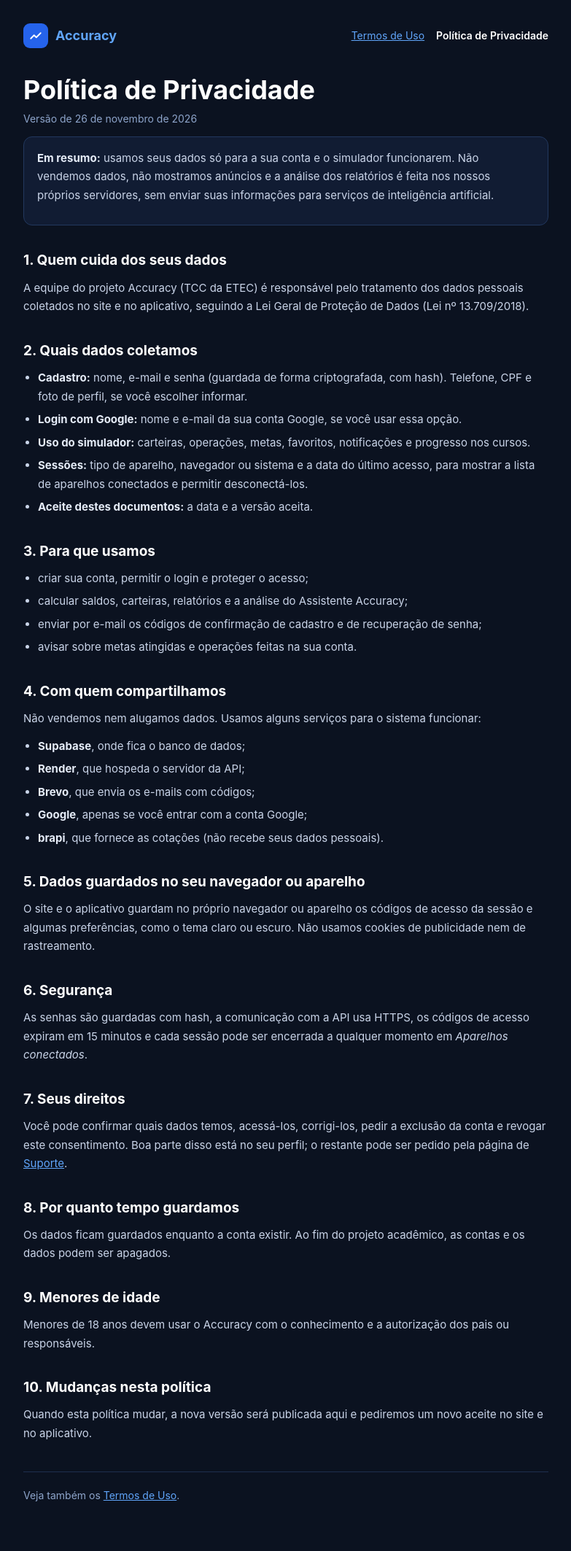
After one commit to Accurancy-tec/Accuracy-Site, a PHP site: page /privacy.php in a window 1280 px wide. The commit adds this page. Shown: the whole page at 73% size, without its empty margins (248-1031 px from the left). Run offline with PHP 8.4, Linux system fonts and the light colour scheme.

Commit message:
feat(site): terms of use, privacy policy and required acceptance
- new Termos de Uso (terms.php) and Política de Privacidade
  (privacy.php) pages, linked from the sign-up form and the landing
  page footer
- the sign-up sends the acceptance to the API
- every signed-in page asks for the acceptance when the API says it
  is pending (existing and Google accounts included); the user can
  accept or leave the account

Co-Authored-By: Claude Opus 5.5 <noreply@anthropic.com>

```diff
--- a/cadastro.php
+++ b/cadastro.php
@@ -189,9 +189,9 @@
 
                 <span>
                     Concordo com os
-                    <a href="#">Termos de Uso</a>
+                    <a href="terms.php" target="_blank" rel="noopener">Termos de Uso</a>
                     e
-                    <a href="#">Política de Privacidade</a>
+                    <a href="privacy.php" target="_blank" rel="noopener">Política de Privacidade</a>
                 </span>
 
             </label>
--- /dev/null
+++ b/css/legal.css
@@ -0,0 +1,131 @@
+/* Terms of Use and Privacy Policy pages */
+
+* {
+    box-sizing: border-box;
+}
+
+body {
+    margin: 0;
+    background: #0b1220;
+    color: #c9d4e8;
+    font-family: "Inter", system-ui, -apple-system, "Segoe UI", sans-serif;
+    font-size: 15px;
+    line-height: 1.7;
+}
+
+.legal {
+    max-width: 760px;
+    margin: 0 auto;
+    padding: 32px 20px 64px;
+}
+
+.legal-top {
+    display: flex;
+    align-items: center;
+    justify-content: space-between;
+    gap: 16px;
+    margin-bottom: 36px;
+}
+
+.legal-brand {
+    display: flex;
+    align-items: center;
+    gap: 10px;
+    color: #fff;
+    font-weight: 700;
+    font-size: 18px;
+    text-decoration: none;
+}
+
+.legal-brand span {
+    display: grid;
+    place-items: center;
+    width: 34px;
+    height: 34px;
+    border-radius: 9px;
+    background: #2563eb;
+}
+
+.legal-brand svg {
+    width: 18px;
+    height: 18px;
+}
+
+.legal-top nav {
+    display: flex;
+    gap: 16px;
+    font-size: 14px;
+}
+
+.legal a {
+    color: #60a5fa;
+}
+
+.legal-top nav a[aria-current="page"] {
+    color: #fff;
+    text-decoration: none;
+    font-weight: 600;
+}
+
+.legal h1 {
+    margin: 0 0 6px;
+    color: #fff;
+    font-size: clamp(28px, 5vw, 36px);
+    line-height: 1.2;
+}
+
+.legal-updated {
+    margin: 0 0 28px;
+    color: #8da4ca;
+    font-size: 14px;
+}
+
+.legal-summary {
+    margin: 0 0 32px;
+    padding: 16px 18px;
+    border: 1px solid #22385e;
+    border-radius: 12px;
+    background: #111c33;
+}
+
+.legal-summary p {
+    margin: 0;
+}
+
+.legal h2 {
+    margin: 32px 0 8px;
+    color: #fff;
+    font-size: 19px;
+}
+
+.legal p,
+.legal ul {
+    margin: 0 0 12px;
+}
+
+.legal ul {
+    padding-left: 20px;
+}
+
+.legal li {
+    margin-bottom: 6px;
+}
+
+.legal strong {
+    color: #e5ecf8;
+}
+
+.legal-footer {
+    margin-top: 40px;
+    padding-top: 20px;
+    border-top: 1px solid #1e2f4f;
+    color: #8da4ca;
+    font-size: 14px;
+}
+
+@media (max-width: 560px) {
+    .legal-top {
+        flex-direction: column;
+        align-items: flex-start;
+    }
+}
--- a/includes/head-app.php
+++ b/includes/head-app.php
@@ -31,7 +31,7 @@ $estilosPagina = $estilosPagina ?? [];
 <?php endforeach; ?>
 
 <link rel="stylesheet" href="css/layout-v2.css?v=5">
-<link rel="stylesheet" href="css/shell.css?v=1">
+<link rel="stylesheet" href="css/shell.css?v=2">
 
 <script src="js/usuario-global.js?v=3"></script>
 <script src="js/avatar-global.js?v=10"></script>
--- a/includes/scripts-app.php
+++ b/includes/scripts-app.php
@@ -7,3 +7,4 @@
 <script src="js/resumoCarteiras.js?v=5"></script>
 <script src="js/shell-v2.js?v=30"></script>
 <script src="js/notificacoes.js?v=1"></script>
+<script src="js/terms-gate.js?v=1"></script>
--- a/index.php
+++ b/index.php
@@ -201,7 +201,7 @@
   </div>
 
 </section>
-<footer><div class="wrap">© 2026 Accuracy. Projeto de TCC.</div></footer>
+<footer><div class="wrap">© 2026 Accuracy. Projeto de TCC. · <a href="terms.php">Termos de Uso</a> · <a href="privacy.php">Política de Privacidade</a></div></footer>
 <script>
 (function () {
   var reduce = matchMedia('(prefers-reduced-motion: reduce)').matches;
--- a/js/usuario.js
+++ b/js/usuario.js
@@ -120,7 +120,8 @@ if (formularioCadastro) {
         const dados = {
             nome_usuario: campos.nome_usuario.value.trim(),
             email_usuario: campos.email_usuario.value.trim().toLowerCase(),
-            senha_usuario: campos.senha_usuario.value
+            senha_usuario: campos.senha_usuario.value,
+            aceite_termos: true
         };
 
         const telefone = campos.telefone_usuario.value.replace(/\D/g, "");
--- /dev/null
+++ b/privacy.php
@@ -0,0 +1,118 @@
+<!DOCTYPE html>
+<html lang="pt-BR">
+
+<head>
+    <meta charset="UTF-8">
+    <meta name="viewport" content="width=device-width, initial-scale=1.0">
+    <title>Política de Privacidade - Accuracy</title>
+    <link rel="stylesheet" href="css/legal.css?v=1">
+</head>
+
+<body>
+
+<main class="legal">
+
+    <header class="legal-top">
+        <a class="legal-brand" href="index.php">
+            <span>
+                <svg viewBox="0 0 24 24" fill="none" stroke="#fff" stroke-width="2.4" stroke-linecap="round" stroke-linejoin="round" aria-hidden="true">
+                    <polyline points="3 17 9 11 13 15 21 7" />
+                </svg>
+            </span>
+            Accuracy
+        </a>
+        <nav aria-label="Documentos">
+            <a href="terms.php">Termos de Uso</a>
+            <a href="privacy.php" aria-current="page">Política de Privacidade</a>
+        </nav>
+    </header>
+
+    <h1>Política de Privacidade</h1>
+    <p class="legal-updated">Versão de 26 de novembro de 2026</p>
+
+    <div class="legal-summary">
+        <p>
+            <strong>Em resumo:</strong> usamos seus dados só para a sua conta e o simulador funcionarem.
+            Não vendemos dados, não mostramos anúncios e a análise dos relatórios é feita nos nossos
+            próprios servidores, sem enviar suas informações para serviços de inteligência artificial.
+        </p>
+    </div>
+
+    <h2>1. Quem cuida dos seus dados</h2>
+    <p>
+        A equipe do projeto Accuracy (TCC da ETEC) é responsável pelo tratamento dos dados pessoais coletados
+        no site e no aplicativo, seguindo a Lei Geral de Proteção de Dados (Lei nº 13.709/2018).
+    </p>
+
+    <h2>2. Quais dados coletamos</h2>
+    <ul>
+        <li><strong>Cadastro:</strong> nome, e-mail e senha (guardada de forma criptografada, com hash). Telefone, CPF e foto de perfil, se você escolher informar.</li>
+        <li><strong>Login com Google:</strong> nome e e-mail da sua conta Google, se você usar essa opção.</li>
+        <li><strong>Uso do simulador:</strong> carteiras, operações, metas, favoritos, notificações e progresso nos cursos.</li>
+        <li><strong>Sessões:</strong> tipo de aparelho, navegador ou sistema e a data do último acesso, para mostrar a lista de aparelhos conectados e permitir desconectá-los.</li>
+        <li><strong>Aceite destes documentos:</strong> a data e a versão aceita.</li>
+    </ul>
+
+    <h2>3. Para que usamos</h2>
+    <ul>
+        <li>criar sua conta, permitir o login e proteger o acesso;</li>
+        <li>calcular saldos, carteiras, relatórios e a análise do Assistente Accuracy;</li>
+        <li>enviar por e-mail os códigos de confirmação de cadastro e de recuperação de senha;</li>
+        <li>avisar sobre metas atingidas e operações feitas na sua conta.</li>
+    </ul>
+
+    <h2>4. Com quem compartilhamos</h2>
+    <p>Não vendemos nem alugamos dados. Usamos alguns serviços para o sistema funcionar:</p>
+    <ul>
+        <li><strong>Supabase</strong>, onde fica o banco de dados;</li>
+        <li><strong>Render</strong>, que hospeda o servidor da API;</li>
+        <li><strong>Brevo</strong>, que envia os e-mails com códigos;</li>
+        <li><strong>Google</strong>, apenas se você entrar com a conta Google;</li>
+        <li><strong>brapi</strong>, que fornece as cotações (não recebe seus dados pessoais).</li>
+    </ul>
+
+    <h2>5. Dados guardados no seu navegador ou aparelho</h2>
+    <p>
+        O site e o aplicativo guardam no próprio navegador ou aparelho os códigos de acesso da sessão e algumas
+        preferências, como o tema claro ou escuro. Não usamos cookies de publicidade nem de rastreamento.
+    </p>
+
+    <h2>6. Segurança</h2>
+    <p>
+        As senhas são guardadas com hash, a comunicação com a API usa HTTPS, os códigos de acesso expiram em
+        15 minutos e cada sessão pode ser encerrada a qualquer momento em <em>Aparelhos conectados</em>.
+    </p>
+
+    <h2>7. Seus direitos</h2>
+    <p>
+        Você pode confirmar quais dados temos, acessá-los, corrigi-los, pedir a exclusão da conta e revogar
+        este consentimento. Boa parte disso está no seu perfil; o restante pode ser pedido pela página de
+        <a href="suporte.php">Suporte</a>.
+    </p>
+
+    <h2>8. Por quanto tempo guardamos</h2>
+    <p>
+        Os dados ficam guardados enquanto a conta existir. Ao fim do projeto acadêmico, as contas e os dados
+        podem ser apagados.
+    </p>
+
+    <h2>9. Menores de idade</h2>
+    <p>
+        Menores de 18 anos devem usar o Accuracy com o conhecimento e a autorização dos pais ou responsáveis.
+    </p>
+
+    <h2>10. Mudanças nesta política</h2>
+    <p>
+        Quando esta política mudar, a nova versão será publicada aqui e pediremos um novo aceite no site e no
+        aplicativo.
+    </p>
+
+    <footer class="legal-footer">
+        Veja também os <a href="terms.php">Termos de Uso</a>.
+    </footer>
+
+</main>
+
+</body>
+
+</html>
```
Also changed, not shown: css/shell.css (+63 -0 lines), js/terms-gate.js (added, +93 -0 lines), terms.php (added, +115 -0 lines).
